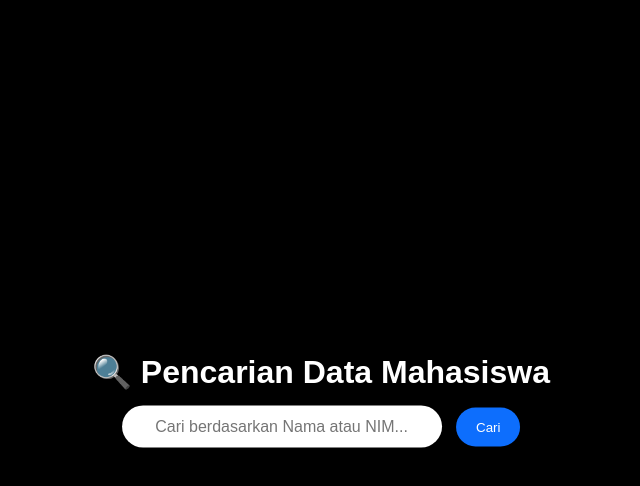
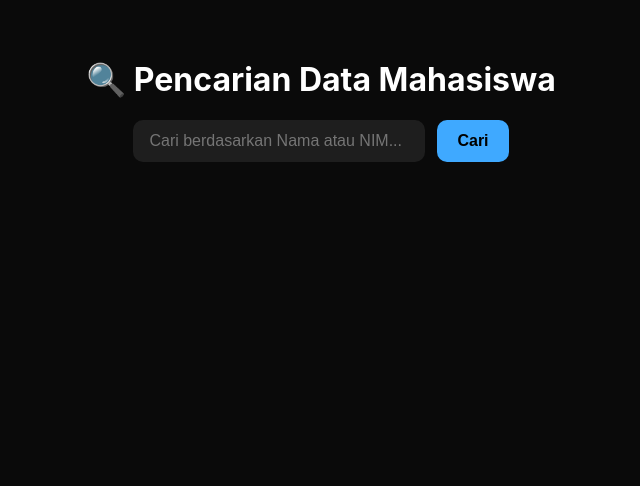
Before and after one commit to tharequest/search-page, a plain HTML site: page index.html in a window 1280 px wide. Shown: the whole page, without its empty margins (319-959 px from the left). Drawn offline with Linux system fonts and the light colour scheme.

Commit message:
Refactor CSS styles for improved layout and design

```diff
--- a/style.css
+++ b/style.css
@@ -1,87 +1,110 @@
-* {
+body {
   margin: 0;
-  padding: 0;
-  box-sizing: border-box;
+  font-family: "Inter", sans-serif;
+  background: #0a0a0a;
+  color: white;
+  overflow-x: hidden;
 }
 
-html, body {
-  width: 100%;
-  height: 100%;
-  overflow: hidden;
-  font-family: 'Poppins', sans-serif;
-  background: #000;
-  color: #fff;
-}
-
+/* Background Canvas */
 #bg {
   position: fixed;
   top: 0;
   left: 0;
-  z-index: 0;
+  width: 100vw;
+  height: 100vh;
+  z-index: -1;
 }
 
+/* Title Area */
 .search-container {
-  position: absolute;
-  top: 50%;
-  left: 50%;
-  transform: translate(-50%, -50%);
   text-align: center;
-  z-index: 1;
+  margin-top: 60px;
+  animation: fadeIn 1.2s ease;
 }
 
-.search-box {
-  margin-top: 15px;
+.title {
+  font-size: 28px;
+  font-weight: 700;
+  margin-bottom: 20px;
 }
 
-.search-box input {
-  width: 320px;
-  padding: 12px;
-  border-radius: 25px;
+/* Search Box */
+.search-box {
+  display: flex;
+  justify-content: center;
+  gap: 12px;
+}
+
+#searchInput {
+  padding: 12px 16px;
+  width: 260px;
+  font-size: 16px;
+  border-radius: 10px;
   border: none;
   outline: none;
-  text-align: center;
-  font-size: 16px;
-}
-
-.search-box button {
-  padding: 12px 20px;
-  margin-left: 10px;
-  border-radius: 25px;
-  border: none;
-  cursor: pointer;
-  background: #0d6efd;
+  background: #1e1e1e;
   color: white;
   transition: 0.3s;
 }
 
-.search-box button:hover {
-  background: #0b5ed7;
+#searchInput:focus {
+  box-shadow: 0 0 12px #3fa9ff80;
 }
 
-.result-table {
-  position: absolute;
-  top: 70%;
-  left: 50%;
-  transform: translateX(-50%);
-  width: 90%;
-  max-height: 400px;
-  overflow-y: auto;
-  z-index: 2;
+#searchBtn {
+  padding: 12px 20px;
+  background: #3fa9ff;
+  border: none;
+  border-radius: 10px;
+  cursor: pointer;
+  font-size: 16px;
+  font-weight: 600;
+  color: black;
+  transition: 0.3s;
 }
 
-table {
+#searchBtn:hover {
+  background: #67baff;
+}
+
+/* Result Table */
+.result-table {
+  width: 90%;
+  max-width: 900px;
+  margin: 40px auto;
+  animation: fadeIn 1.2s ease;
+}
+
+.result-table table {
   width: 100%;
   border-collapse: collapse;
-  background: rgba(255,255,255,0.05);
+  background: #111;
+  border-radius: 14px;
+  overflow: hidden;
 }
 
-th, td {
-  border: 1px solid rgba(255,255,255,0.2);
-  padding: 8px;
-  text-align: center;
-  color: white;
+.result-table th {
+  background: #3fa9ff;
+  padding: 12px;
+  text-align: left;
+  color: black;
+  font-size: 15px;
+  font-weight: 700;
 }
 
-th {
-  background: rgba(255,255,255,0.15);
+.result-table td {
+  padding: 12px;
+  border-bottom: 1px solid #222;
+  font-size: 15px;
 }
+
+.result-table tr:hover {
+  background: #1e1e1e;
+}
+
+/* Smooth Fade */
+@keyframes fadeIn {
+  from { opacity: 0; transform: translateY(15px); }
+  to { opacity: 1; transform: translateY(0); }
+}
```
